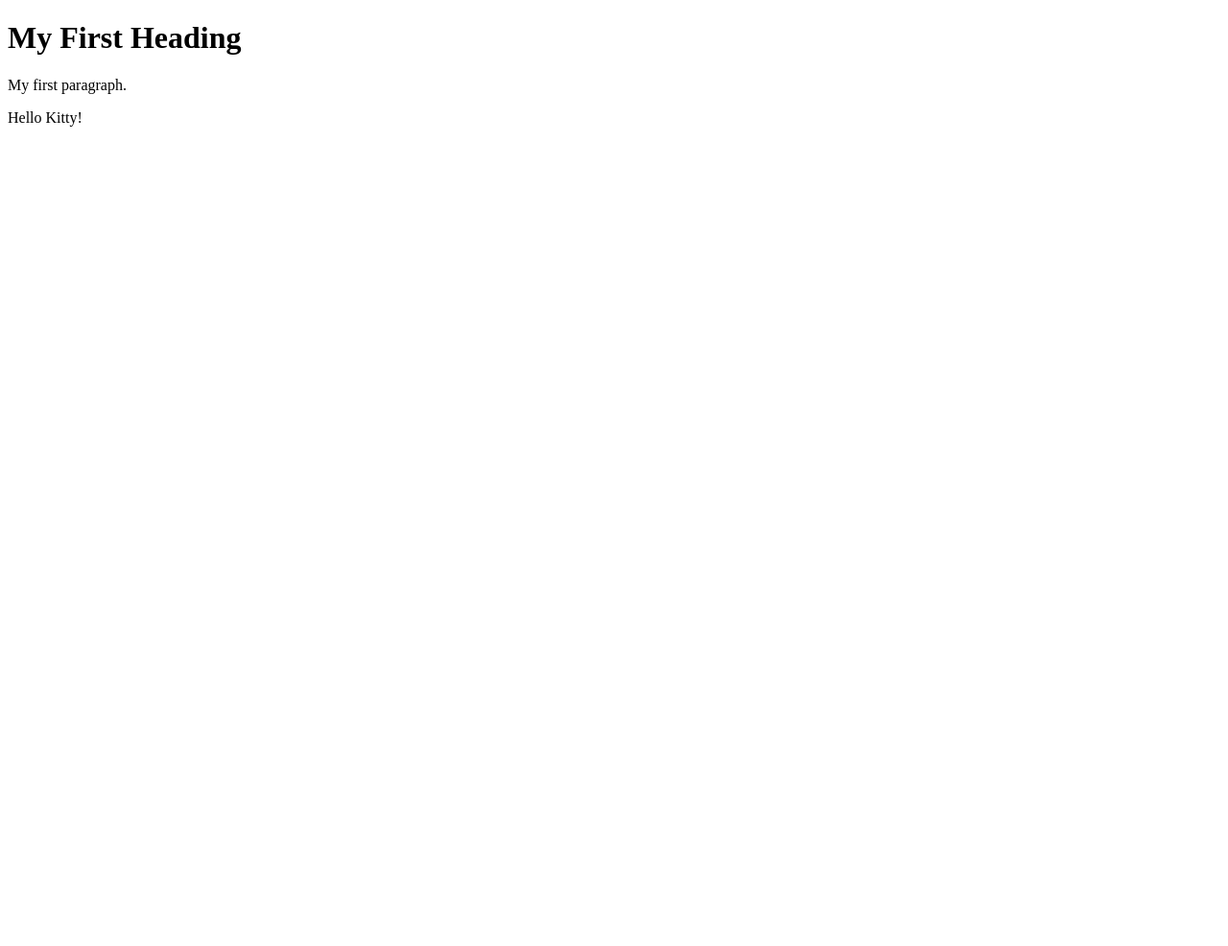
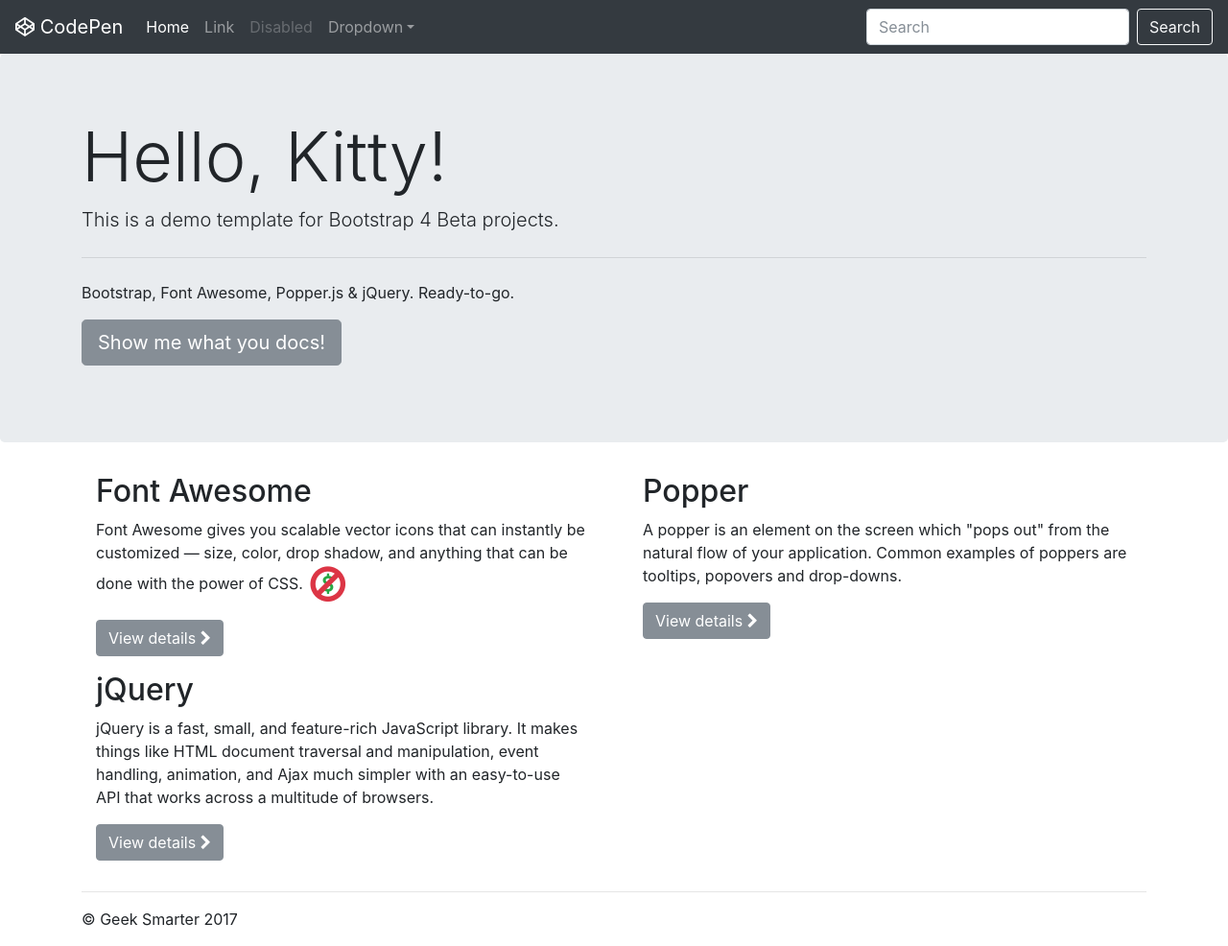
Before and after one commit to Porrapat/porrapat.github.io, a plain HTML site: page index.html in a window 1280 px wide. Shown: the whole page at 96% size. Before the commit the page ends 800 px from the top, so only its background shows below. Drawn offline with nearby package versions, Linux system fonts and the light colour scheme.

Commit message:
Add First page of the website.

```diff
--- a/index.html
+++ b/index.html
@@ -1,9 +1,123 @@
  <!DOCTYPE html>
 <html>
+<title>Porrapat.github.io : Hello Kitty Project</title>
+<link rel="stylesheet" type="text/css" href="https://cdnjs.cloudflare.com/ajax/libs/twitter-bootstrap/4.0.0-beta.2/css/bootstrap.min.css">
+<link rel="stylesheet" type="text/css" href="https://cdnjs.cloudflare.com/ajax/libs/font-awesome/4.7.0/css/font-awesome.min.css">
+<style>
+/* Move down content because we have a fixed navbar that is 3.5rem tall */
+body {
+  padding-top: 3.5rem;
+}
+
+nav .btn-outline-light:hover {
+  color: #333;
+}
+</style>
 <body>
 
-<h1>My First Heading</h1>
-<p>My first paragraph.</p>
-<p>Hello Kitty!</p>
+<nav class="navbar navbar-expand-md navbar-dark fixed-top bg-dark">
+  <a class="navbar-brand" href="#">
+    <i class="fa fa-codepen" aria-hidden="true"></i>
+    CodePen
+  </a>
+  <button class="navbar-toggler" type="button" data-toggle="collapse" data-target="#navbarsExampleDefault" aria-controls="navbarsExampleDefault" aria-expanded="false" aria-label="Toggle navigation">
+    <span class="navbar-toggler-icon"></span>
+  </button>
+
+  <div class="collapse navbar-collapse" id="navbarsExampleDefault">
+    <ul class="navbar-nav mr-auto">
+      <li class="nav-item active">
+        <a class="nav-link" href="#">Home <span class="sr-only">(current)</span></a>
+      </li>
+      <li class="nav-item">
+        <a class="nav-link" href="#">Link</a>
+      </li>
+      <li class="nav-item">
+        <a class="nav-link disabled" href="#">Disabled</a>
+      </li>
+      <li class="nav-item dropdown">
+        <a class="nav-link dropdown-toggle" href="http://example.com" id="dropdown01" data-toggle="dropdown" aria-haspopup="true" aria-expanded="false">Dropdown</a>
+        <div class="dropdown-menu" aria-labelledby="dropdown01">
+          <a class="dropdown-item" href="#">Action</a>
+          <a class="dropdown-item" href="#">Another action</a>
+          <a class="dropdown-item" href="#">Something else here</a>
+        </div>
+      </li>
+    </ul>
+    <form class="form-inline my-2 my-lg-0">
+      <input class="form-control mr-sm-2" type="text" placeholder="Search" aria-label="Search">
+      <button class="btn btn-outline-light my-2 my-sm-0" type="submit">Search</button>
+    </form>
+  </div>
+</nav>
+
+<!-- Main jumbotron for a primary marketing message or call to action -->
+<div class="jumbotron">
+  <div class="container">
+    <h1 class="display-3">Hello, Kitty!</h1>
+    <p class="lead">This is a demo template for Bootstrap 4 Beta projects.</p>
+    <hr class="my-4">
+    <p>Bootstrap, Font Awesome, Popper.js &amp; jQuery. Ready-to-go.</p>
+    <p class="lead">
+      <a class="btn btn-secondary btn-lg" href="https://getbootstrap.com/" target="_blank" role="button">Show me what you docs!</a>
+    </p>
+  </div>
+</div>
+
+<div class="container">
+  <!-- Example row of columns -->
+  <div class="row">
+
+    <div class="col-md-6">
+      <div class="col">
+        <h2>Font Awesome</h2>
+        <p>
+          Font Awesome gives you scalable vector icons that can instantly be customized — size, color, drop shadow, and anything that can be done with the power of CSS.
+          <span class="fa-stack fa-lg">
+            <i class="fa fa-dollar fa-stack-1x text-success"></i>
+            <i class="fa fa-ban fa-stack-2x text-danger"></i>
+          </span>
+        </p>
+        <p>
+          <a class="btn btn-secondary" href="http://fontawesome.io/" target="_blank" role="button">
+            View details <i class="fa fa-chevron-right" aria-hidden="true"></i>
+          </a>
+        </p>
+      </div> <!-- /.col -->
+
+      <div class="col">
+        <h2>jQuery</h2>
+        <p>jQuery is a fast, small, and feature-rich JavaScript library. It makes things like HTML document traversal and manipulation, event handling, animation, and Ajax much simpler with an easy-to-use API that works across a multitude of browsers.</p>
+        <p>
+          <a class="btn btn-secondary" href="https://jquery.com/" target="_blank" role="button">
+            View details <i class="fa fa-chevron-right" aria-hidden="true"></i>
+          </a>
+        </p>
+      </div> <!-- /.col -->
+    </div> <!-- /.col-md-6 -->
+
+    <div class="col-md-6">
+      <div class="col">
+        <h2>Popper</h2>
+        <p>A popper is an element on the screen which "pops out" from the natural flow of your application.
+          Common examples of poppers are tooltips, popovers and drop-downs.</p>
+        <p>
+          <a class="btn btn-secondary" href="https://github.com/FezVrasta/popper.js" target="_blank" role="button">
+            View details <i class="fa fa-chevron-right" aria-hidden="true"></i>
+          </a>
+        </p>
+      </div> <!-- /.col -->
+    </div> <!-- /.col-md-6 -->
+
+  </div> <!-- /.row -->
+
+  <hr>
+
+  <footer>
+    <p>&copy; Geek Smarter 2017</p>
+  </footer>
+</div> <!-- /.container -->
+
+
 </body>
 </html>
```
